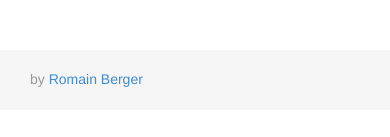
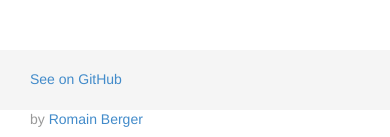
Before and after one commit to romainberger/breakdown-generator, a website: page index.html in a window 390 px wide. Shown: the part 734-871 px from the top of the page. Before the commit the page ends 844 px from the top, so only its background shows below. Drawn offline with Linux system fonts and the light colour scheme; no server answers.

Commit message:
Github link in footer

```diff
--- a/index.html
+++ b/index.html
@@ -46,7 +46,8 @@
 
     <footer class="footer">
         <div class="container">
-            <p class="text-muted credit col-md-3 col-md-offset-9">by <a href="http://romainberger.com">Romain Berger</a></p>
+            <p class="text-muted credit col-md-3"><a href="https://github.com/romainberger/breakdown-generator/">See on GitHub</a></p>
+            <p class="text-muted credit col-md-3 col-md-offset-6">by <a href="http://romainberger.com">Romain Berger</a></p>
         </div>
     </footer>
 
```
